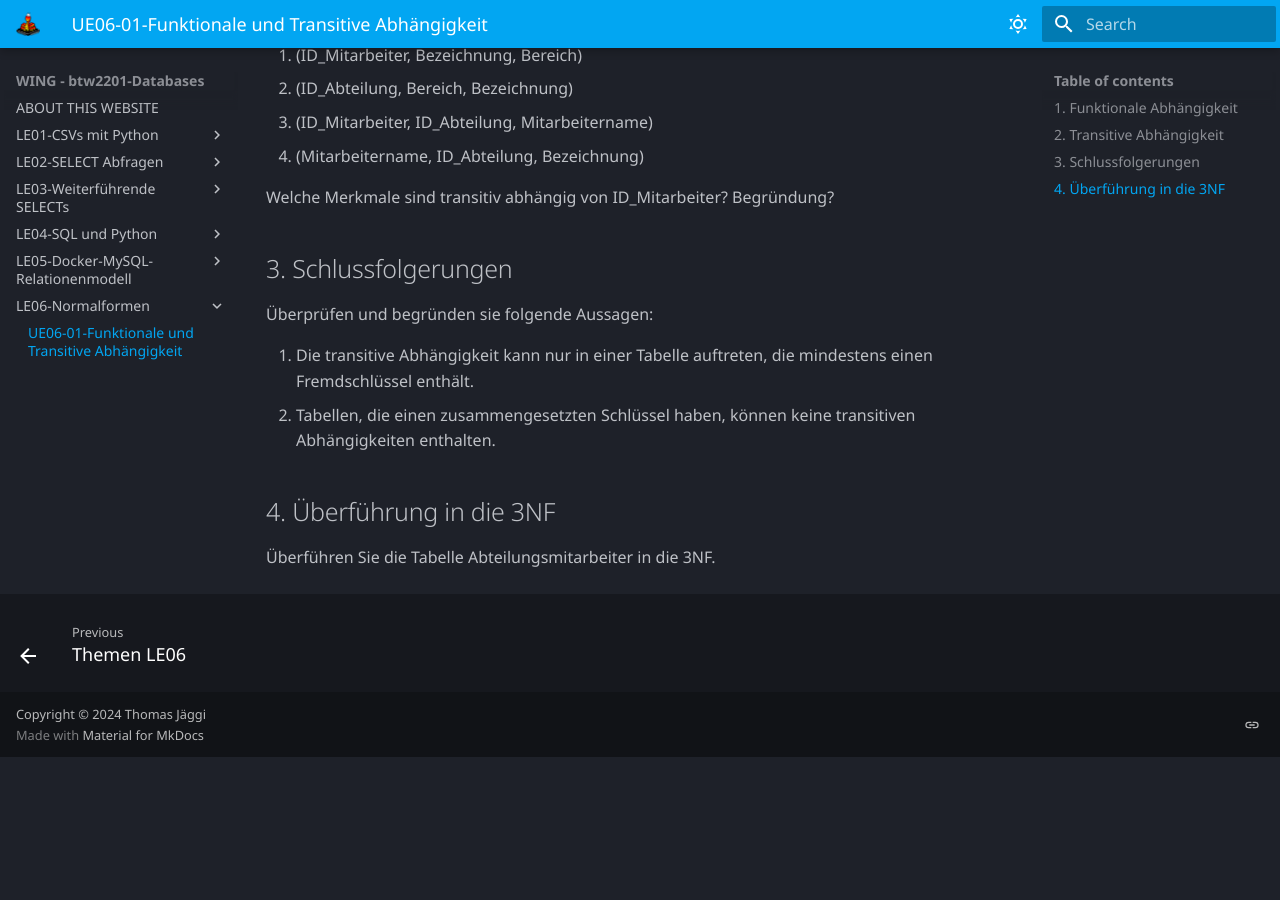
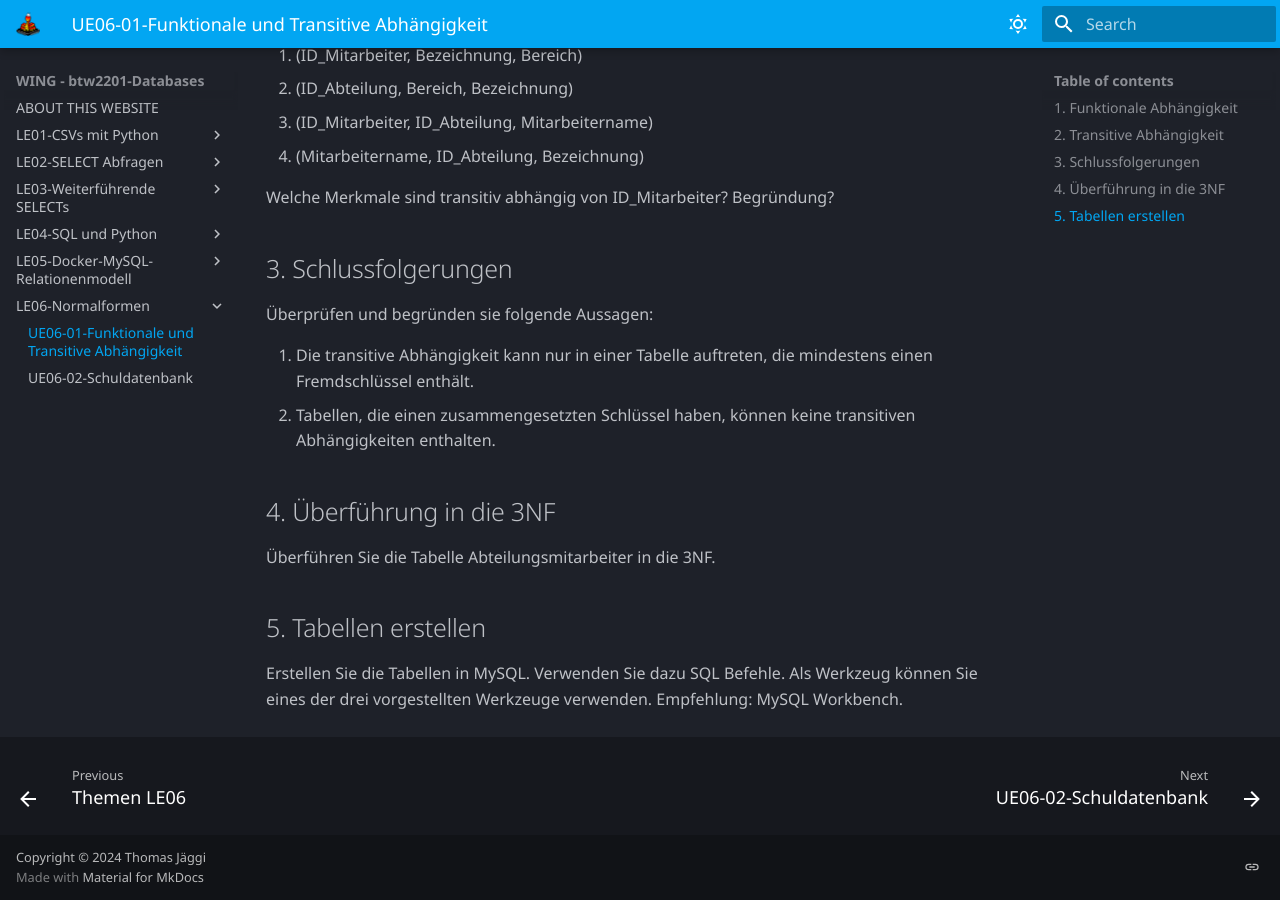
Before and after one commit to tjaeggi/btw2201_databases, an MkDocs documentation site: the page built from docs/le06/ue06-01.md, in a window 1280 px wide and 900 px high, scrolled down 1065 px. Built offline with MkDocs 1.6.1 and Material for MkDocs 9.7.7, drawn with Linux system fonts in a browser that asks for light colours; some web fonts are replaced; before the commit the page ends 1822 px from its top, so only the background shows below that.

Commit message:
Sat Oct 26 11:53:20 PM CEST 2024

```diff
--- a/docs/le06/ue06-01.md
+++ b/docs/le06/ue06-01.md
@@ -49,3 +49,6 @@ Welche Merkmale sind transitiv abhängig von ID_Mitarbeiter? Begründung?
 ## 4. Überführung in die 3NF
 
 Überführen Sie die Tabelle Abteilungsmitarbeiter in die 3NF.
+
+## 5. Tabellen erstellen
+Erstellen Sie die Tabellen in MySQL. Verwenden Sie dazu SQL Befehle. Als Werkzeug können Sie eines der drei vorgestellten Werkzeuge verwenden. Empfehlung: MySQL Workbench.
--- a/mkdocs.yml
+++ b/mkdocs.yml
@@ -113,3 +113,4 @@ nav:
   - 'LE06-Normalformen':
       - le06/README.md
       - 'UE06-01-Funktionale und Transitive Abhängigkeit': le06/ue06-01.md
+      - 'UE06-02-Schuldatenbank': le06/ue06-02.md
```
Also changed, not shown: docs/le06/ue06-02.md (added, +16 -0 lines).
